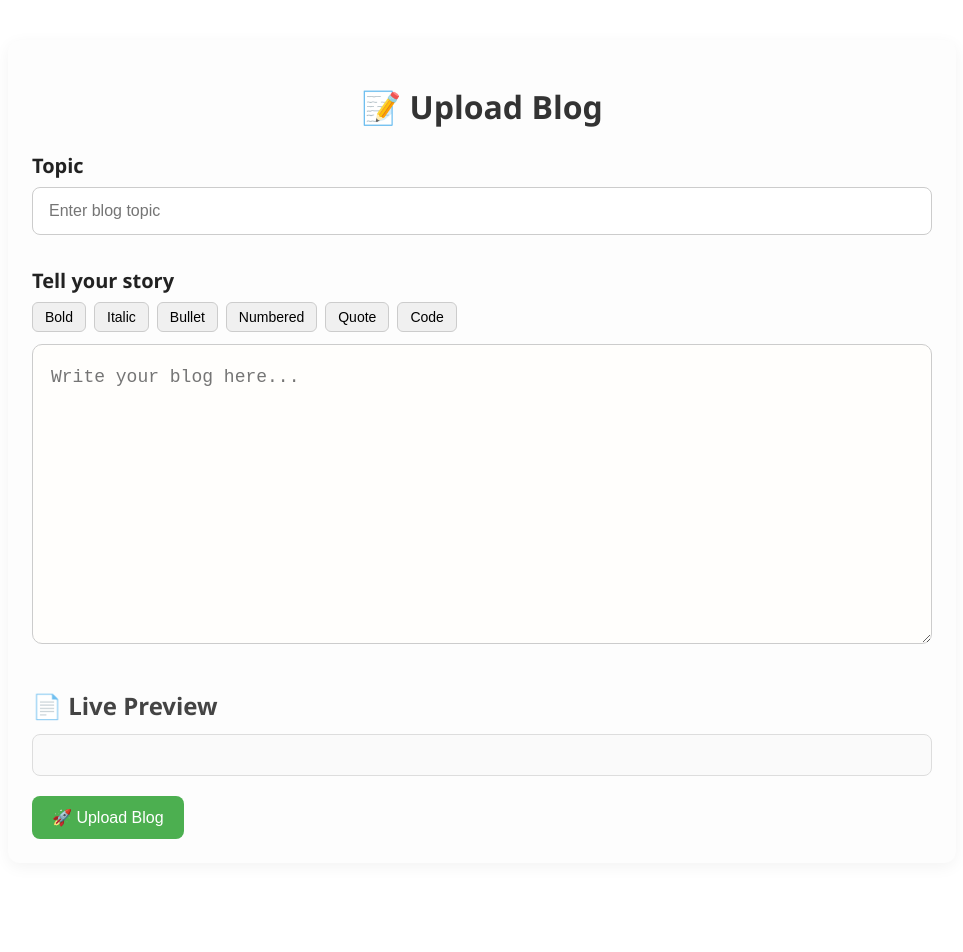
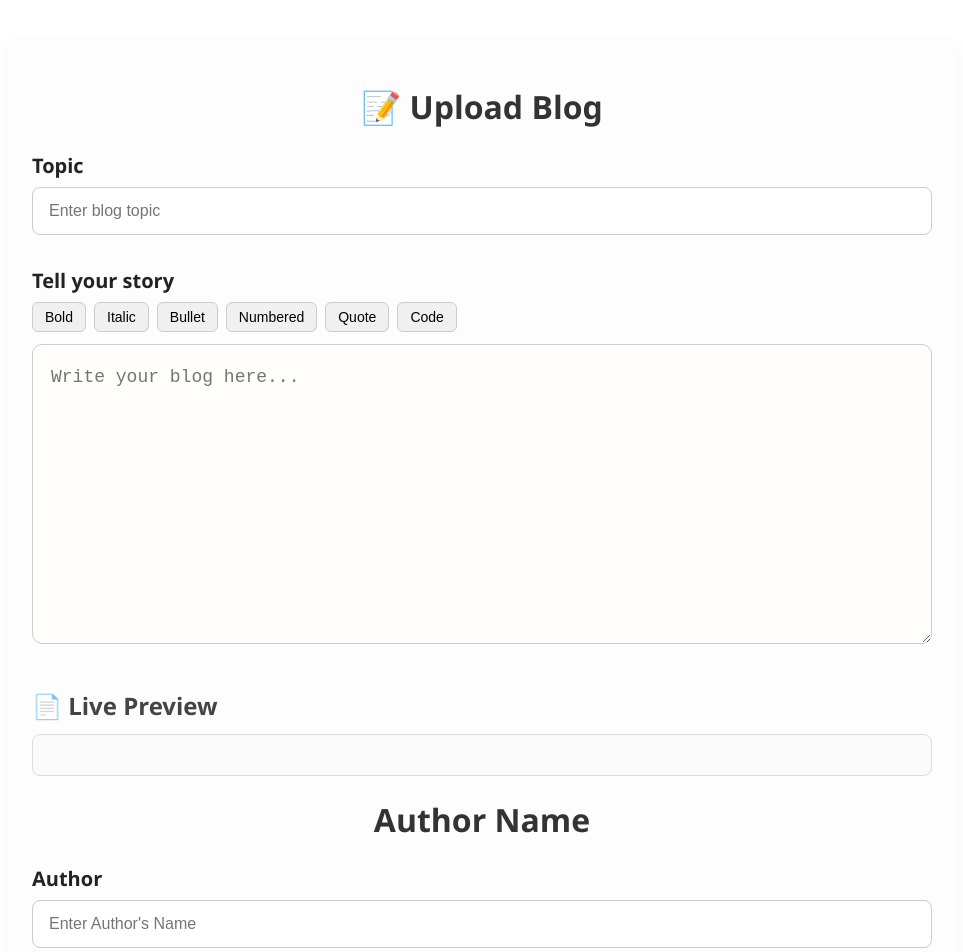
Before and after one commit to aditya955569/blogs, a React (Vite) app in the folder frontend/: page / in a window 1280 px wide. Shown: the top 952 px of the page, without its empty margins (158-1121 px from the left). Before the commit the page ends 903 px from the top, so only its background shows below. Built offline with nearby package versions, Linux system fonts and the light colour scheme.

Commit message:
updates in db

```diff
--- a/frontend/src/App.jsx
+++ b/frontend/src/App.jsx
@@ -4,6 +4,7 @@ import axios from 'axios';
 const App = () => {
   const [topic, setTopic] = useState('');
   const [blogContent, setBlogContent] = useState('');
+  const [authorName,setAuthorName]=useState('');
   const textareaRef = useRef(null);
   const handleSubmit = async () => {
     if (!topic.trim() || !blogContent.trim()) {
@@ -12,10 +13,11 @@ const App = () => {
     }
 
     try {
-      const response = await axios.post('https://blogs-ooi1.onrender.com/api/v1/blogs', {
+      const response = await axios.post('http://localhost:5000/api/v1/blogs', {
         topic,
         content: blogContent,
         createdAt: new Date().toISOString(),
+        authorName:authorName
       });
 
       if (response.status === 200 || response.status === 201) {
@@ -97,7 +99,18 @@ const App = () => {
           dangerouslySetInnerHTML={{ __html: marked(blogContent) }}
         />
       </div>
+      <h1 style={styles.header}>Author Name</h1>
 
+      <div style={styles.fieldContainer}>
+        <label style={styles.label}>Author</label>
+        <input
+          type="text"
+          placeholder="Enter Author's Name"
+          value={authorName}
+          onChange={(e) => setAuthorName(e.target.value)}
+          style={styles.input}
+        />
+      </div>
       <button onClick={handleSubmit} style={styles.uploadButton}>
         🚀 Upload Blog
       </button>
```
Also changed, not shown: 2 other files (tests, documents, lock files or other folders).
